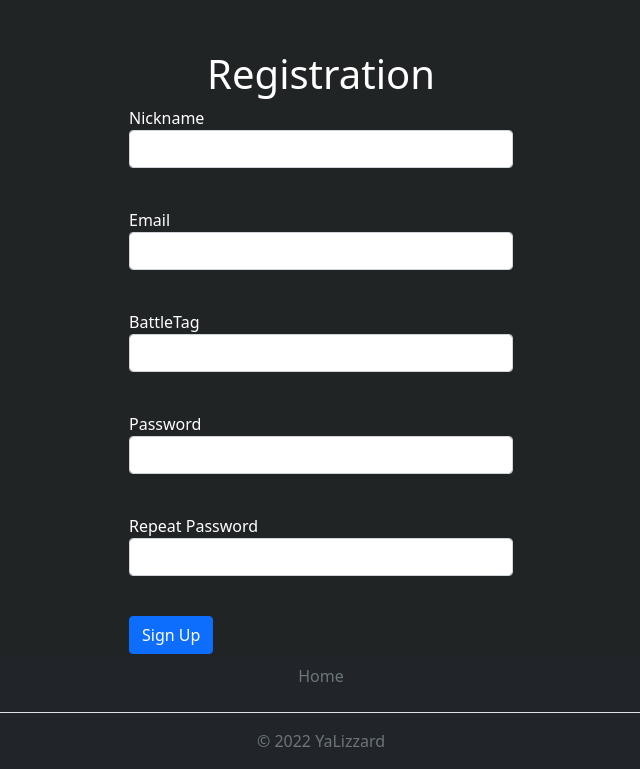
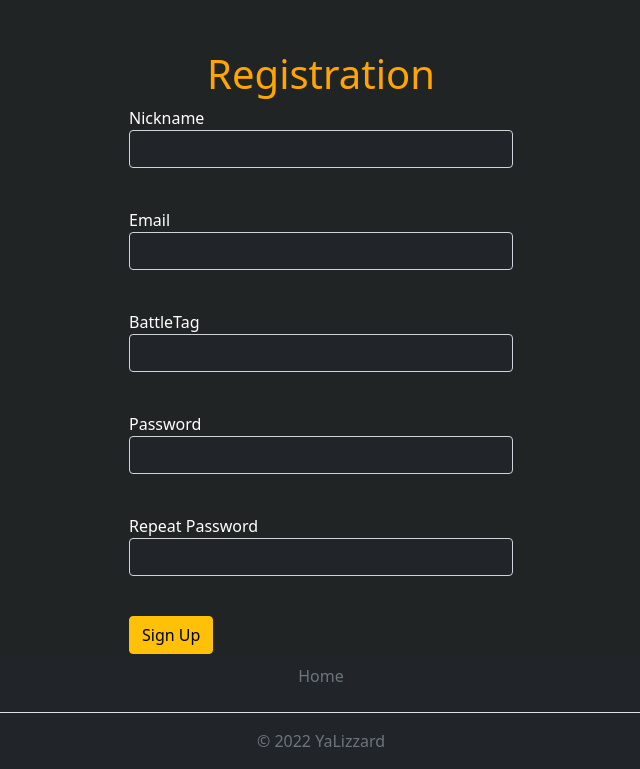
Before and after one commit to Dimly82/web-project, a Flask app: page /register in a window 1280 px wide. Shown: the part 56-825 px from the top of the page, without its empty margins (319-959 px from the left). Run offline with Flask 2, Linux system fonts and the light colour scheme.

Commit message:
register form remake

```diff
--- a/static/css/css.css
+++ b/static/css/css.css
@@ -43,5 +43,6 @@ main {
 
 .register_form {
     text-align: center;
-    margin-top: 50px
+    margin-top: 50px;
+    color: orange;
 }
--- a/templates/base.html
+++ b/templates/base.html
@@ -53,7 +53,7 @@
                 </ul>
                 <form class="d-flex" method="post">
                     <input class="form-control me-2 bg-dark" type="search" placeholder="Search"
-                           aria-label="Search" style="color: white" name="player">
+                           aria-label="Search" style="color: orange" name="player">
                     <button class="btn btn-outline-success" type="submit">Search</button>
                 </form>
             </div>
--- a/templates/register_form.html
+++ b/templates/register_form.html
@@ -10,7 +10,7 @@
     {{ form.hidden_tag() }}
         <p>
         {{ form.nickname.label }}<br>
-        {{ form.nickname(class="form-control") }}<br>
+        {{ form.nickname(class="form-control bg-dark", style="color: orange;") }}<br>
         {% for error in form.nickname.errors %}
             <p class="alert alert-danger" role="alert">
                 {{ error }}
@@ -19,7 +19,7 @@
     </p>
     <p>
         {{ form.email.label }}<br>
-        {{ form.email(class="form-control", type="email") }}<br>
+        {{ form.email(class="form-control bg-dark", style="color: orange;", type="email") }}<br>
         {% for error in form.email.errors %}
             <p class="alert alert-danger" role="alert">
                 {{ error }}
@@ -28,7 +28,7 @@
     </p>
         <p>
         {{ form.battle_tag.label }}<br>
-        {{ form.battle_tag(class="form-control") }}<br>
+        {{ form.battle_tag(class="form-control bg-dark", style="color: orange;") }}<br>
         {% for error in form.battle_tag.errors %}
             <p class="alert alert-danger" role="alert">
                 {{ error }}
@@ -37,7 +37,7 @@
     </p>
     <p>
         {{ form.password.label }}<br>
-        {{ form.password(class="form-control", type="password") }}<br>
+        {{ form.password(class="form-control bg-dark", style="color: orange;", type="password") }}<br>
         {% for error in form.password.errors %}
             <p class="alert alert-danger" role="alert">
                 {{ error }}
@@ -46,14 +46,14 @@
     </p>
     <p>
         {{ form.password_again.label }}<br>
-        {{ form.password_again(class="form-control", type="password") }}<br>
+        {{ form.password_again(class="form-control bg-dark", style="color: orange;", type="password") }}<br>
         {% for error in form.password_again.errors %}
             <p class="alert alert-danger" role="alert">
                 {{ error }}
             </p>
         {% endfor %}
     </p>
-    <p>{{ form.submit(type="submit", class="btn btn-primary") }}</p>
+    <p>{{ form.submit(type="submit", class="btn btn-warning") }}</p>
     {{message}}
 </form>
 {% endblock %}
```
